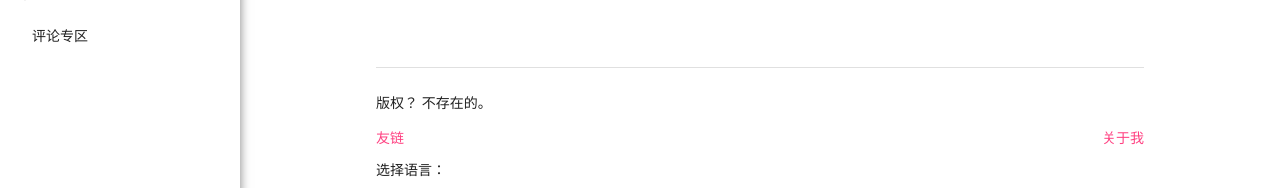
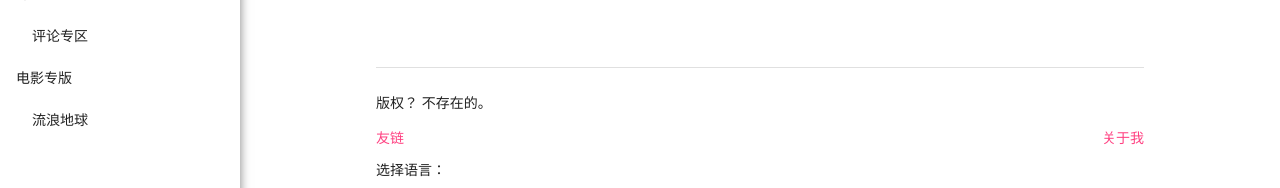
Before and after one commit to ynzzr/flyforever241.github.io, a plain HTML site: page law.html in a window 1280 px wide. Shown: the part 382-570 px from the top of the page. Drawn offline with nearby package versions, Linux system fonts and the light colour scheme; some packages are replaced by stand-ins of ours; no server answers.

Commit message:
Update law.html

```diff
--- a/law.html
+++ b/law.html
@@ -93,7 +93,12 @@
 								 <a class="waves-attach waves-effect" href="/talk.html">评论专区</a>
 							 </li>
 			 </ul>
-
+<a class="collapsed waves-attach waves-effect" data-toggle="collapse" href="#talks">电影专版</a>
+<ul class="menu-collapse collapse in" id="talks">
+<li>
+								 <a class="waves-attach waves-effect" href="/Earth.html">流浪地球</a>
+							 </li>
+			 </ul>
 				 </ul>
 			 </div>
 		 </div>
```
